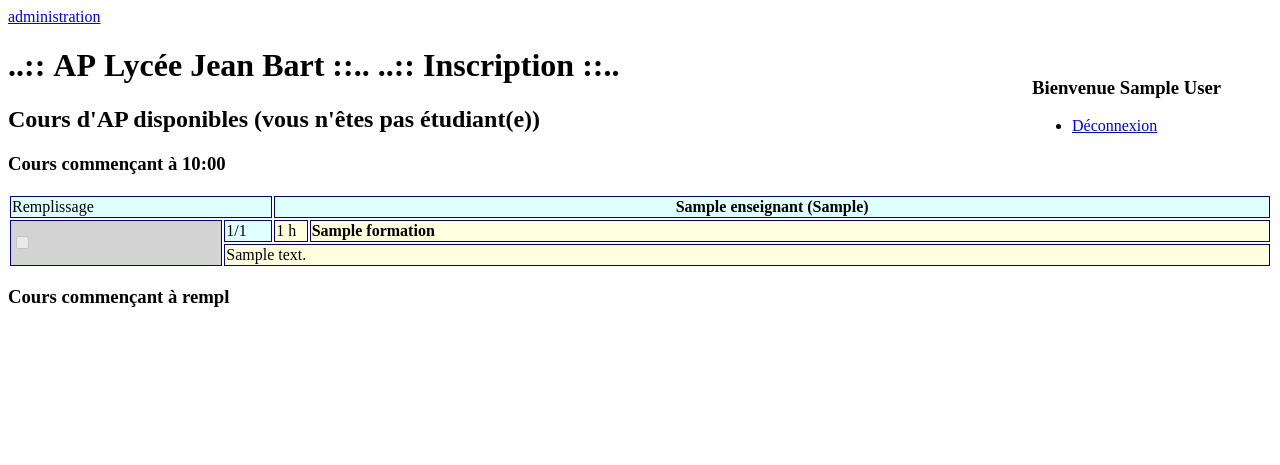
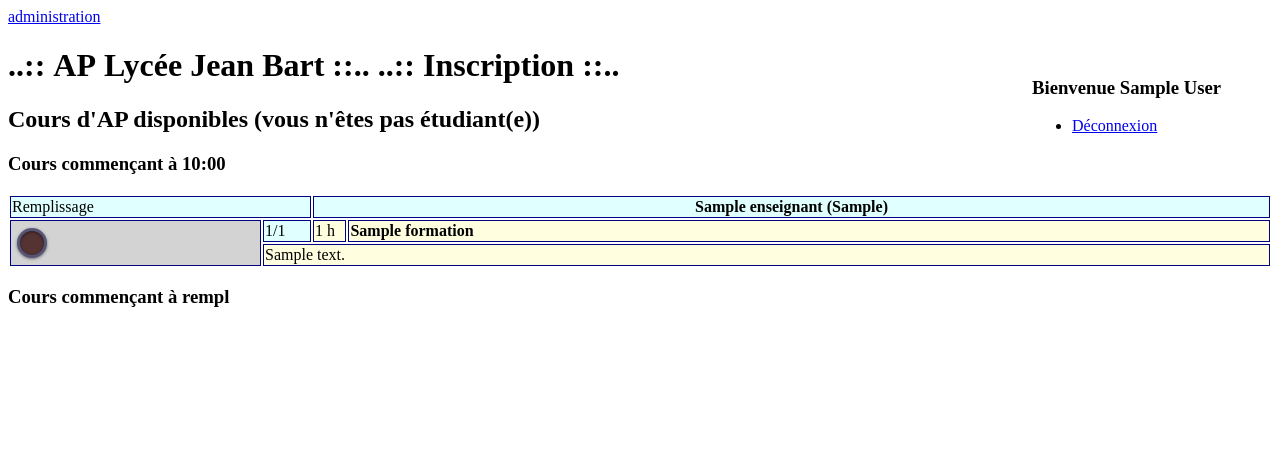
Before and after one commit to georgesk/aperho, a Django app: page / in a window 1280 px wide. Shown: the top 465 px of the page. Run offline with Django 3.2, Linux system fonts and the light colour scheme; a user stored in the database is signed in; tables that the repository leaves empty hold one stand-in row (values such as "Sample post"); some libraries are stand-ins or nearby versions.

Commit message:
rendu les cases à cocher plus attractives

```diff
--- a/aperho/votes/static/votes/css/stylevotes.css
+++ b/aperho/votes/static/votes/css/stylevotes.css
@@ -88,3 +88,57 @@
 .remplisalle {
     background: lightcyan;
 }
+
+
+.jolicb {
+    width: 30px;
+    height: 30px;
+    background: #557;
+    margin: 5px;
+    border-radius: 100%;
+    position: relative;
+    -webkit-box-shadow: 0px 1px 3px rgba(0,0,0,0.5);
+    -moz-box-shadow: 0px 1px 3px rgba(0,0,0,0.5);
+    box-shadow: 0px 1px 3px rgba(0,0,0,0.5);
+}
+
+.jolicb input[type=checkbox]{
+    margin: 10px;
+}
+
+
+
+/**
+
+ * Create the checkbox button
+
+ */
+
+.jolicb label {
+    display: block;
+    width: 24px;
+    height: 24px;
+    border-radius: 100px;
+    -webkit-transition: all .5s ease;
+    -moz-transition: all .5s ease;
+    -o-transition: all .5s ease;
+    -ms-transition: all .5s ease;
+    transition: all .5s ease;
+    cursor: pointer;
+    position: absolute;
+    top: 3px;
+    left: 3px;
+    z-index: 10;
+    background: #533;
+    -webkit-box-shadow:inset 0px 1px 3px rgba(0,0,0,0.5);
+    -moz-box-shadow:inset 0px 1px 3px rgba(0,0,0,0.5);
+    box-shadow:inset 0px 1px 3px rgba(0,0,0,0.5);
+}
+
+/**
+ * Create the checked state
+ */
+
+.jolicb input[type=checkbox]:checked + label {
+    background: #26f828;
+}
--- a/aperho/votes/static/votes/js/changeCours.js
+++ b/aperho/votes/static/votes/js/changeCours.js
@@ -11,7 +11,7 @@
 	dialog=true;
     }
     var ok=true; // approuve/désapprouve le changement
-    var msg="changement pris en compte";
+    var msg="";
     var c_0_1=$("[data-class=cours_0_1]:checked");
     var c_1_1=$("[data-class=cours_1_1]:checked");
     var c_0_2=$("[data-class=cours_0_2]:checked");
@@ -23,15 +23,16 @@
 	ok=false;
 	msg="ERREUR  : deux cours demandés commencent à la deuxième heure";
     }
-    var duree=2*c_0_2.length+c_0_1.length+c_1_1.length
+    var duree=2*c_0_2.length+c_0_1.length+c_1_1.length;
     if (duree < 2){
-	msg="Une heure a été choisie. Il faut en choisir une deuxième."
+	// msg="Une heure a été choisie. Il faut en choisir une deuxième.";
+	msg="";
     }
     if (duree > 2){
 	ok=false;
 	msg="ERREUR : on ne peut pas choisir plus de deux heures de cours"
     }
-    if (dialog) message(msg);
+    if (dialog && msg.length > 0) message(msg);
     if (!ok){ // on désapprouve.
 	var cb=$("#cours_"+n)[0];
 	cb.checked=!cb.checked; // retour en arrière
--- a/aperho/votes/templates/home.html
+++ b/aperho/votes/templates/home.html
@@ -67,7 +67,10 @@
       <tr>
 	<td rowspan="2" {% if c.formation.public_designe %}style="background: lightgrey;"{% endif %}>
 	  <!-- ci-dessous, un attribut data-class "cours_0_2" signifie un cours de la série 0, durée 2 heures :-->
-	  <input type="checkbox" id="cours_{{c.id}}" name="cours_{{c.id}}" onchange="check({{c.id}})" {% if c in cours_suivis %}checked{% endif %} {% if c.disabled %}disabled{% endif %} data-class="cours_{{forloop.parentloop.counter0}}_{{c.formation.duree}}" />
+	  <div class="jolicb">
+	    <input type="checkbox" id="cours_{{c.id}}" name="cours_{{c.id}}" onchange="check({{c.id}})" {% if c in cours_suivis %}checked{% endif %} {% if c.disabled %}disabled{% endif %} data-class="cours_{{forloop.parentloop.counter0}}_{{c.formation.duree}}" />
+	    <label for="cours_{{c.id}}"></label>
+	  </div>
 	</td>
 	<td class="remplisalle" style="width:6ex;">
 	  {{c.inscriptions| length}}/{{c.capacite}}
```
